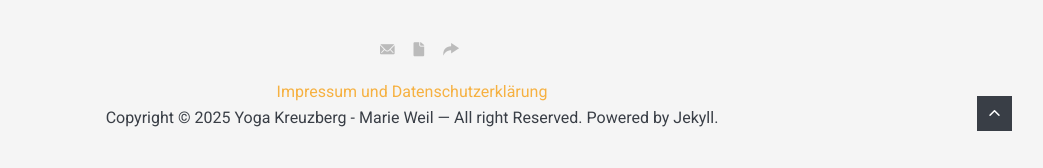
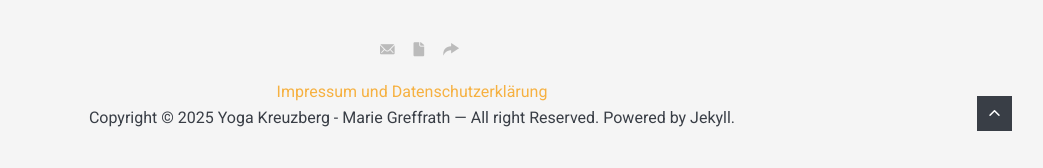
Before and after one commit to genosse-c/kpm-site, a Jekyll site: the page built from _pages/impressum-datenschutz.md, in a window 1280 px wide and 900 px high, scrolled down 3284 px. Shown: the part 729-897 px from the top of the window, without its empty margins (228-1271 px from the left). Built offline with Jekyll 4.4.1, drawn with Linux system fonts in a browser that asks for light colours; nearby versions of some CDN libraries; some of the changed text lies outside the part shown.

Commit message:
replace Weil with Greffrath

```diff
--- a/_data/settings.yml
+++ b/_data/settings.yml
@@ -1,8 +1,8 @@
 #-------------------------------
 # General Site Settings
-title: Yoga Kreuzberg - Marie Weil
+title: Yoga Kreuzberg - Marie Greffrath
 logo: logo.svg # You can add own logo.
-description: Yoga Kreuzberg ist the Internetpräsenz von Marie Johanna Weil
+description: Yoga Kreuzberg ist the Internetpräsenz von Marie Greffrath
 
 
 #-------------------------------
--- a/_pages/impressum-datenschutz.md
+++ b/_pages/impressum-datenschutz.md
@@ -7,7 +7,7 @@
 ---
 # **Impressum**
 
-**Marie Johanna Weil**
+**Marie Greffrath**
 **Katzbachstr. 24**
 **10965 Berlin**
 [**Yoga Kreuzberg**]({{site.data.settings.website}})
```
